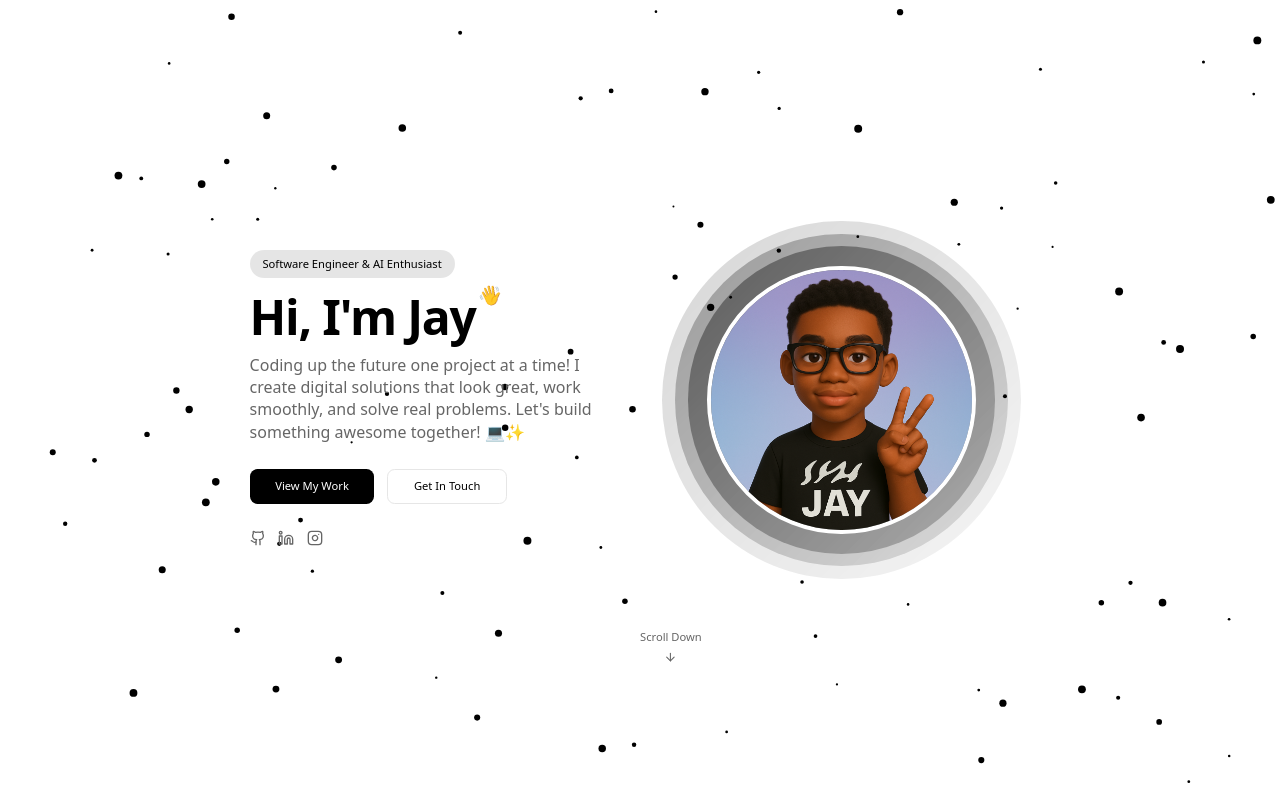
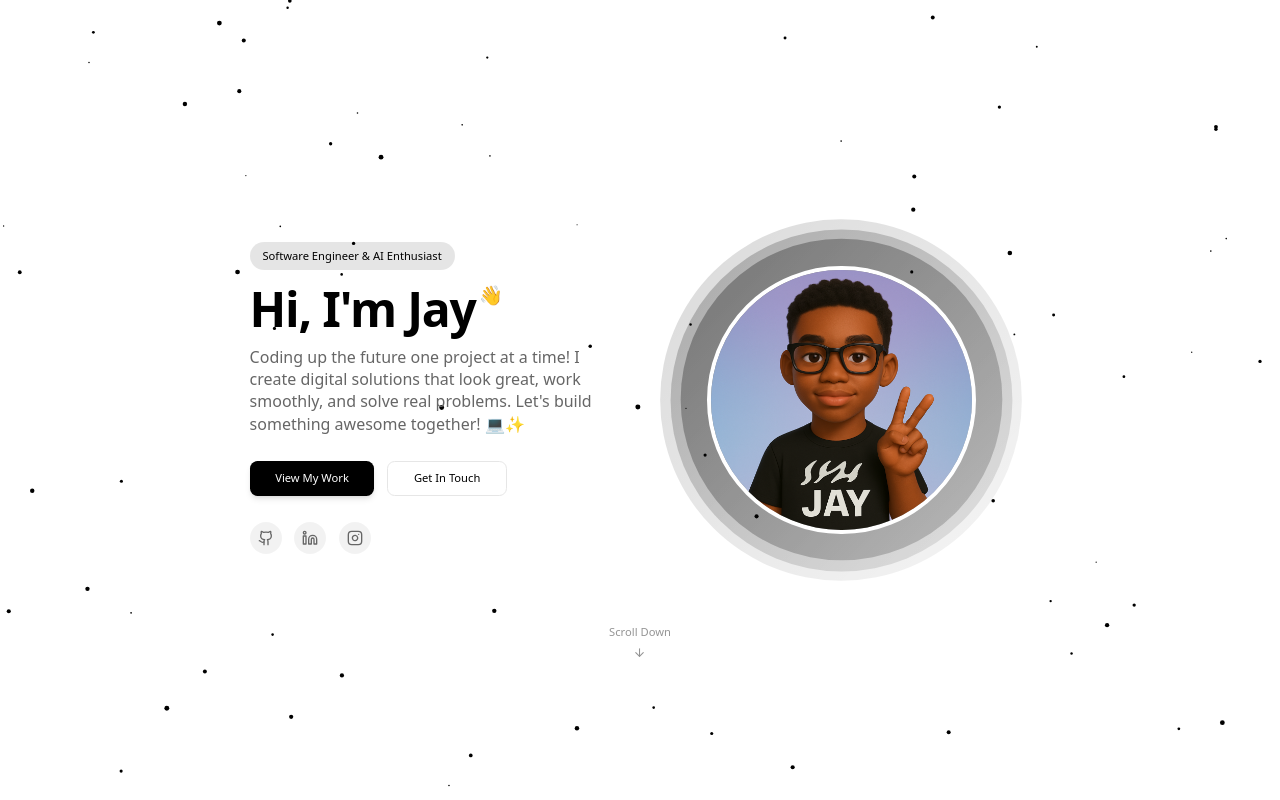
Before and after one commit to brayanj4y/brayanj4y-folio, a Next.js app: page / in a window 1280 px wide. Shown: the top 800 px of the page. Built offline with nearby package versions, Linux system fonts and the light colour scheme.

Commit message:
Update hero-section.tsx to track mouse movement for animations

```diff
--- a/components/hero-section.tsx
+++ b/components/hero-section.tsx
@@ -22,33 +22,71 @@ export default function HeroSection() {
 
     let particles: Particle[] = []
     let animationFrameId: number
+    const mouse = { x: 0, y: 0, radius: 100 }
 
-    // Define Particle class first, before using it
+    // Track mouse position for interactive particles
+    const handleMouseMove = (e: MouseEvent) => {
+      mouse.x = e.clientX
+      mouse.y = e.clientY
+    }
+
+    // Define Particle class with improved behavior
     class Particle {
       x: number
       y: number
       size: number
+      baseSize: number
       speedX: number
       speedY: number
+      density: number
       color: string
+      opacity: number
 
       constructor() {
         this.x = Math.random() * canvas.width
         this.y = Math.random() * canvas.height
-        this.size = Math.random() * 3 + 1
-        this.speedX = (Math.random() - 0.5) * 0.5
-        this.speedY = (Math.random() - 0.5) * 0.5
-        this.color = `hsla(var(--primary), ${Math.random() * 0.3 + 0.1})`
+        this.baseSize = Math.random() * 2 + 0.5
+        this.size = this.baseSize
+        this.speedX = (Math.random() - 0.5) * 0.3
+        this.speedY = (Math.random() - 0.5) * 0.3
+        this.density = Math.random() * 30 + 1
+        this.opacity = Math.random() * 0.2 + 0.1
+        this.color = `hsla(var(--primary), ${this.opacity})`
       }
 
       update() {
+        // Move particles
         this.x += this.speedX
         this.y += this.speedY
 
+        // Boundary check with smooth transition
         if (this.x > canvas.width) this.x = 0
         if (this.x < 0) this.x = canvas.width
         if (this.y > canvas.height) this.y = 0
         if (this.y < 0) this.y = canvas.height
+
+        // Interactive behavior with mouse
+        const dx = mouse.x - this.x
+        const dy = mouse.y - this.y
+        const distance = Math.sqrt(dx * dx + dy * dy)
+
+        if (distance < mouse.radius) {
+          const forceDirectionX = dx / distance
+          const forceDirectionY = dy / distance
+          const force = (mouse.radius - distance) / mouse.radius
+
+          // Gentle push effect
+          this.x -= forceDirectionX * force * 2
+          this.y -= forceDirectionY * force * 2
+
+          // Subtle size change on hover
+          this.size = this.baseSize + force * 2
+        } else {
+          // Return to original size
+          if (this.size > this.baseSize) {
+            this.size -= 0.1
+          }
+        }
       }
 
       draw() {
@@ -69,7 +107,7 @@ export default function HeroSection() {
 
     function initParticles() {
       particles = []
-      const particleCount = isMobile ? 50 : 100
+      const particleCount = isMobile ? 40 : 80
       for (let i = 0; i < particleCount; i++) {
         particles.push(new Particle())
       }
@@ -88,11 +126,13 @@ export default function HeroSection() {
     }
 
     window.addEventListener("resize", resizeCanvas)
+    window.addEventListener("mousemove", handleMouseMove)
     resizeCanvas()
     animate()
 
     return () => {
       window.removeEventListener("resize", resizeCanvas)
+      window.removeEventListener("mousemove", handleMouseMove)
       cancelAnimationFrame(animationFrameId)
     }
   }, [isMobile])
@@ -103,32 +143,38 @@ export default function HeroSection() {
 
       <div className="relative z-10 max-w-5xl w-full px-4 md:px-6 py-24 md:py-32">
         <div className="grid md:grid-cols-2 gap-8 items-center">
-          <motion.div initial={{ opacity: 0, y: 20 }} animate={{ opacity: 1, y: 0 }} transition={{ duration: 0.5 }}>
+          <motion.div initial={{ opacity: 0 }} animate={{ opacity: 1 }} transition={{ duration: 0.8, ease: "easeOut" }}>
             <motion.div
               className="mb-6 inline-block"
-              initial={{ scale: 0 }}
-              animate={{ scale: 1 }}
-              transition={{ delay: 0.3, type: "spring", stiffness: 200, damping: 15 }}
+              initial={{ opacity: 0, y: -20 }}
+              animate={{ opacity: 1, y: 0 }}
+              transition={{ delay: 0.3, duration: 0.6, ease: "easeOut" }}
             >
-              <span className="px-4 py-2 rounded-full bg-primary/10 text-primary font-medium text-sm">
+              <span className="px-4 py-2 rounded-full bg-primary/10 text-primary font-medium text-sm backdrop-blur-sm">
                 Software Engineer & AI Enthusiast
               </span>
             </motion.div>
 
             <motion.h1
               className="text-4xl md:text-6xl font-bold tracking-tight mb-4"
-              initial={{ opacity: 0 }}
-              animate={{ opacity: 1 }}
-              transition={{ delay: 0.5, duration: 0.5 }}
+              initial={{ opacity: 0, y: 20 }}
+              animate={{ opacity: 1, y: 0 }}
+              transition={{ delay: 0.5, duration: 0.7, ease: "easeOut" }}
             >
               Hi, I'm{" "}
-              <span className="text-primary relative">
+              <span className="text-primary relative inline-block">
                 Jay
                 <motion.span
                   className="absolute -top-1 -right-8 text-2xl"
-                  initial={{ rotate: -20 }}
-                  animate={{ rotate: [0, 20, 0] }}
-                  transition={{ repeat: Number.POSITIVE_INFINITY, repeatType: "reverse", duration: 1, delay: 1 }}
+                  initial={{ rotate: 0, opacity: 0 }}
+                  animate={{
+                    rotate: [0, 15, 0, 15, 0],
+                    opacity: 1,
+                  }}
+                  transition={{
+                    rotate: { delay: 1.2, duration: 1.5, repeat: Number.POSITIVE_INFINITY, repeatDelay: 3 },
+                    opacity: { duration: 0.3, delay: 1.2 },
+                  }}
                 >
                   👋
                 </motion.span>
@@ -137,92 +183,151 @@ export default function HeroSection() {
 
             <motion.p
               className="text-xl text-muted-foreground mb-8 max-w-md"
-              initial={{ opacity: 0 }}
-              animate={{ opacity: 1 }}
-              transition={{ delay: 0.7, duration: 0.5 }}
+              initial={{ opacity: 0, y: 20 }}
+              animate={{ opacity: 1, y: 0 }}
+              transition={{ delay: 0.7, duration: 0.7, ease: "easeOut" }}
             >
-              Coding up the future one project at a time! I create digital solutions that look great, work smoothly, and solve real problems. Let's build something awesome together! 💻✨
+              Coding up the future one project at a time! I create digital solutions that look great, work smoothly, and
+              solve real problems. Let's build something awesome together! 💻✨
             </motion.p>
 
             <motion.div
               className="flex flex-wrap gap-4"
-              initial={{ opacity: 0 }}
-              animate={{ opacity: 1 }}
-              transition={{ delay: 0.9, duration: 0.5 }}
+              initial={{ opacity: 0, y: 20 }}
+              animate={{ opacity: 1, y: 0 }}
+              transition={{ delay: 0.9, duration: 0.7, ease: "easeOut" }}
             >
-              <Button size="lg" asChild>
+              <motion.div whileHover={{ scale: 1.03 }} whileTap={{ scale: 0.98 }} transition={{ duration: 0.2 }}>
+                <Button size="lg" asChild className="shadow-md hover:shadow-lg transition-shadow">
                   <Link href="#projects">View My Work</Link>
                 </Button>
-              <Button variant="outline" size="lg" asChild>
+              </motion.div>
+              <motion.div whileHover={{ scale: 1.03 }} whileTap={{ scale: 0.98 }} transition={{ duration: 0.2 }}>
+                <Button variant="outline" size="lg" asChild className="backdrop-blur-sm">
                   <Link href="mailto:souopsylvain@gmail.com">Get In Touch</Link>
                 </Button>
+              </motion.div>
             </motion.div>
 
             <motion.div
               className="flex gap-4 mt-8"
               initial={{ opacity: 0 }}
               animate={{ opacity: 1 }}
-              transition={{ delay: 1.1, duration: 0.5 }}
+              transition={{ delay: 1.1, duration: 0.7 }}
+            >
+              {[
+                { icon: <Github className="h-5 w-5" />, href: "https://github.com/brayanj4y", label: "GitHub" },
+                {
+                  icon: <Linkedin className="h-5 w-5" />,
+                  href: "https://linkedin.com/in/brayan-j4y",
+                  label: "LinkedIn",
+                },
+                {
+                  icon: <Instagram className="h-5 w-5" />,
+                  href: "https://instagram.com/brayanj4y",
+                  label: "Instagram",
+                },
+              ].map((social, index) => (
+                <motion.div
+                  key={social.label}
+                  whileHover={{ y: -3, scale: 1.1 }}
+                  whileTap={{ scale: 0.95 }}
+                  transition={{ type: "spring", stiffness: 400, damping: 10 }}
                 >
                   <Link
-                href="https://github.com/brayanj4y"
+                    href={social.href}
                     target="_blank"
-                className="text-muted-foreground hover:text-primary transition-colors"
+                    className="text-muted-foreground hover:text-primary transition-colors flex items-center justify-center h-10 w-10 rounded-full bg-primary/5 hover:bg-primary/10"
                   >
-                <Github className="h-5 w-5" />
-                <span className="sr-only">GitHub</span>
+                    {social.icon}
+                    <span className="sr-only">{social.label}</span>
                   </Link>
-              <Link
-                href="https://linkedin.com/in/brayan-j4y"
-                target="_blank"
-                className="text-muted-foreground hover:text-primary transition-colors"
-              >
-                <Linkedin className="h-5 w-5" />
-                <span className="sr-only">LinkedIn</span>
-              </Link>
-              <Link
-                href="https://instagram.com/brayanj4y"
-                target="_blank"
-                className="text-muted-foreground hover:text-primary transition-colors"
-              >
-                <Instagram className="h-5 w-5" />
-                <span className="sr-only">Instagram</span>
-              </Link>
+                </motion.div>
+              ))}
             </motion.div>
           </motion.div>
 
           <motion.div
             className="relative"
-            initial={{ opacity: 0, scale: 0.8 }}
+            initial={{ opacity: 0, scale: 0.9 }}
             animate={{ opacity: 1, scale: 1 }}
-            transition={{ delay: 0.5, duration: 0.5 }}
+            transition={{ delay: 0.5, duration: 0.8, ease: [0.175, 0.885, 0.32, 1] }}
           >
-            <div className="relative w-full aspect-square max-w-md mx-auto">
-              <div className="absolute inset-0 rounded-full bg-gradient-to-br from-primary/20 to-primary/5 animate-pulse" />
-              <div className="absolute inset-4 rounded-full bg-gradient-to-br from-primary/30 to-primary/10 animate-pulse [animation-delay:250ms]" />
-              <div className="absolute inset-8 rounded-full bg-gradient-to-br from-primary/40 to-primary/20 animate-pulse [animation-delay:500ms]" />
+            <motion.div
+              className="relative w-full aspect-square max-w-md mx-auto"
+              whileHover={{ scale: 1.02 }}
+              transition={{ duration: 0.5, ease: "easeOut" }}
+            >
+              <motion.div
+                className="absolute inset-0 rounded-full bg-gradient-to-br from-primary/20 to-primary/5"
+                animate={{
+                  scale: [1, 1.05, 1],
+                  opacity: [0.7, 0.9, 0.7],
+                }}
+                transition={{
+                  duration: 8,
+                  repeat: Number.POSITIVE_INFINITY,
+                  repeatType: "reverse",
+                }}
+              />
+              <motion.div
+                className="absolute inset-4 rounded-full bg-gradient-to-br from-primary/30 to-primary/10"
+                animate={{
+                  scale: [1, 1.08, 1],
+                  opacity: [0.7, 0.9, 0.7],
+                }}
+                transition={{
+                  duration: 8,
+                  repeat: Number.POSITIVE_INFINITY,
+                  repeatType: "reverse",
+                  delay: 0.5,
+                }}
+              />
+              <motion.div
+                className="absolute inset-8 rounded-full bg-gradient-to-br from-primary/40 to-primary/20"
+                animate={{
+                  scale: [1, 1.1, 1],
+                  opacity: [0.7, 0.9, 0.7],
+                }}
+                transition={{
+                  duration: 8,
+                  repeat: Number.POSITIVE_INFINITY,
+                  repeatType: "reverse",
+                  delay: 1,
+                }}
+              />
               <div className="absolute inset-0 flex items-center justify-center">
-                <div className="relative w-3/4 h-3/4 rounded-full overflow-hidden border-4 border-background">
-                  <Image
-                    src="/hero.png?height=400&width=400"
-                    alt="Portrait"
-                    fill
-                    className="object-cover"
-                    priority
-                  />
+                <motion.div
+                  className="relative w-3/4 h-3/4 rounded-full overflow-hidden border-4 border-background"
+                  initial={{ y: 20, opacity: 0 }}
+                  animate={{ y: 0, opacity: 1 }}
+                  transition={{ delay: 0.8, duration: 0.6 }}
+                  whileHover={{ scale: 1.03 }}
+                >
+                  <Image src="/hero.png?height=400&width=400" alt="Portrait" fill className="object-cover" priority />
+                </motion.div>
               </div>
-              </div>
-            </div>
+            </motion.div>
           </motion.div>
         </div>
 
         <motion.div
           className="absolute bottom-8 left-1/2 -translate-x-1/2 hidden md:block"
-          initial={{ opacity: 0, y: -20 }}
-          animate={{ opacity: 1, y: 0 }}
-          transition={{ delay: 1.5, duration: 0.5 }}
+          initial={{ opacity: 0 }}
+          animate={{ opacity: 1 }}
+          transition={{ delay: 1.5, duration: 0.8 }}
         >
-          <motion.div animate={{ y: [0, 10, 0] }} transition={{ repeat: Number.POSITIVE_INFINITY, duration: 1.5 }}>
+          <motion.div
+            animate={{
+              y: [0, 8, 0],
+              opacity: [0.5, 1, 0.5],
+            }}
+            transition={{
+              repeat: Number.POSITIVE_INFINITY,
+              duration: 2,
+              ease: "easeInOut",
+            }}
+          >
             <Link
               href="#about"
               className="flex flex-col items-center text-muted-foreground hover:text-primary transition-colors"
```
Lines whose indentation alone changed are shown as unchanged.
